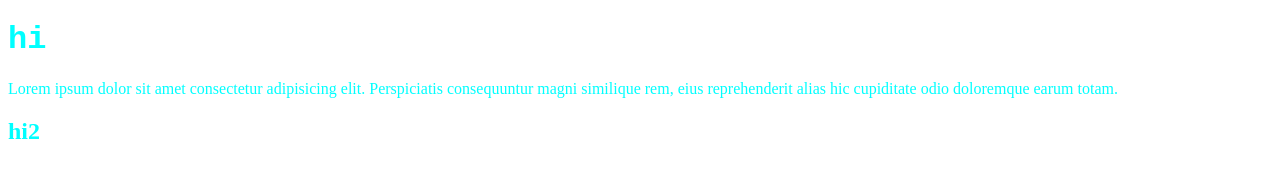
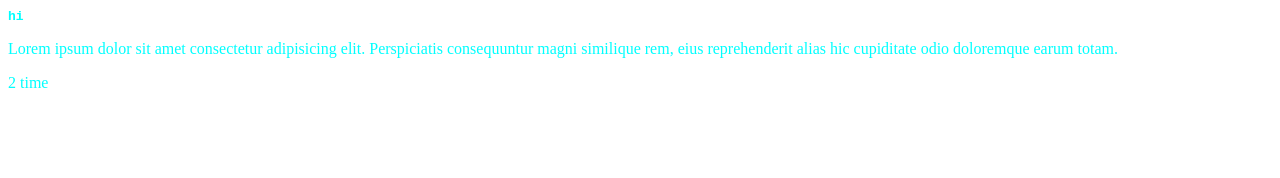
Before and after one commit to alinajafi91/git1-copy, a plain HTML site: page index.html in a window 1280 px wide. Drawn offline with Linux system fonts and the light colour scheme.

Commit message:
header create

```diff
--- a/index.html
+++ b/index.html
@@ -11,7 +11,9 @@
     <h1 class="aaa" >hi</h1>
     <p>Lorem ipsum dolor sit amet consectetur adipisicing elit. Perspiciatis consequuntur magni similique rem, eius reprehenderit alias hic cupiditate odio doloremque earum totam.</p>
     </div>
-    <h2>hi2</h2>
+<header>
+    2 time
+</header>
 
 </body>
 </html>
--- a/style.css
+++ b/style.css
@@ -4,4 +4,5 @@ body{
 
 h1{
     font-family: 'Courier New';
+    font-size: small;
 }
```
